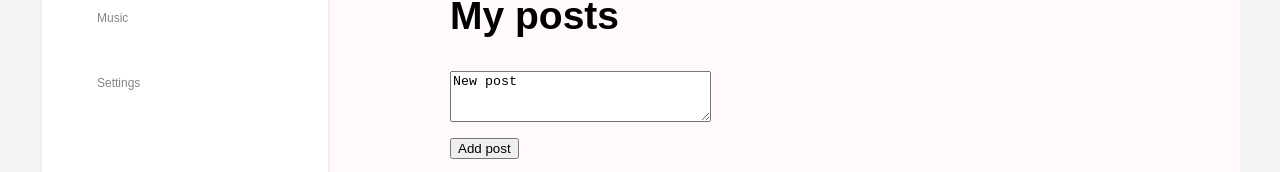
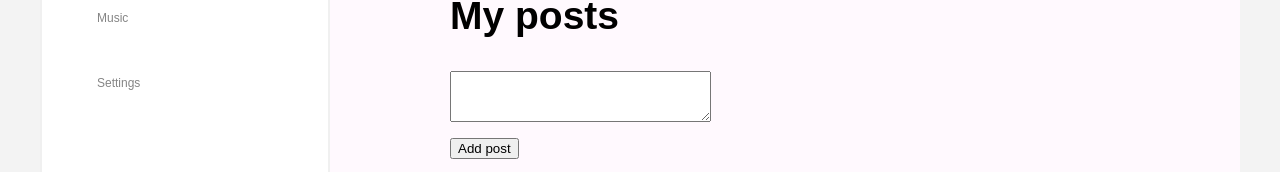
Before and after one commit to Acolapsys/social_net, a React (Create React App) app: page /profile in a window 1280 px wide. Shown: the part 384-556 px from the top of the page. Built offline with nearby package versions, Linux system fonts and the light colour scheme; the HTML template or start-up script is replaced by a standard one.

Commit message:
refactor: add ontainer component

```diff
--- a/src/components/Dialogs/Dialogs.jsx
+++ b/src/components/Dialogs/Dialogs.jsx
@@ -2,22 +2,18 @@ import React, { Component } from "react";
 import styles from "./Dialogs.module.css";
 import DialogItem from "./DialogItem/DialogItem";
 import Message from "./Message/Message";
-import {
-  sendMessageActionCreator,
-  updateNewMessageBodyActionCreator,
-} from "../../redux/reducers/dialogsReducer";
 
 class Dialogs extends Component {
   addMessage = () => {
-    const text = this.props.dialogsPage.newMessageBody;
-    this.props.dispatch(sendMessageActionCreator(text));
+    this.props.addMessage()
   };
   updateMessageBody = (e) => {
     let text = e.target.value;
-    this.props.dispatch(updateNewMessageBodyActionCreator(text));
+    this.props.updateMessageBody(text)
   };
 
   render() {
+    debugger;
     return (
       <div className={styles.dialogs}>
         <h2 className={styles.dialogsTitle}>Dialogs</h2>
--- /dev/null
+++ b/src/components/Dialogs/DialogsContainer.jsx
@@ -0,0 +1,26 @@
+import React, { Component } from "react";
+import {
+  sendMessageActionCreator,
+  updateNewMessageBodyActionCreator,
+} from "../../redux/reducers/dialogsReducer";
+import Dialogs from './Dialogs'
+
+class DialogsContainer extends Component {
+  addMessage = () => {
+    this.props.dispatch(sendMessageActionCreator());
+  };
+  updateMessageBody = (text) => {
+    this.props.dispatch(updateNewMessageBodyActionCreator(text));
+  };
+
+
+  render() {
+    debugger
+
+    return (
+      <Dialogs updateMessageBody={this.updateMessageBody} addMessage={this.addMessage} dialogsPage={this.props.state.dialogsPage}/>
+    );
+  }
+}
+
+export default DialogsContainer;
--- a/src/components/Main/Main.jsx
+++ b/src/components/Main/Main.jsx
@@ -2,7 +2,7 @@ import React, { Component } from "react";
 import Sidebar from "../Sidebar/Sidebar";
 import Profile from "../Profile/Profile";
 import styles from "./Main.module.css";
-import Dialogs from "../Dialogs/Dialogs";
+import DialogsContainer from "../Dialogs/DialogsContainer";
 import News from "../News/News";
 import Music from "../Music/Music";
 import Settings from "../Settings/Settings";
@@ -21,7 +21,7 @@ class Main extends Component {
                   path="/profile"
                   render={() => (
                     <Profile
-                      profilePage={this.props.state.profilePage}
+                      state={this.props.state}
                       dispatch={this.props.dispatch}
                     />
                   )}
@@ -29,8 +29,8 @@ class Main extends Component {
                 <Route
                   path="/dialogs"
                   render={() => (
-                    <Dialogs
-                      dialogsPage={this.props.state.dialogsPage}
+                    <DialogsContainer
+                      state={this.props.state}
                       dispatch={this.props.dispatch}
                     />
                   )}
--- a/src/components/Profile/MyPosts/MyPosts.jsx
+++ b/src/components/Profile/MyPosts/MyPosts.jsx
@@ -1,21 +1,17 @@
 import React, { Component } from "react";
 import styles from "./MyPosts.module.css";
 import Post from "./Post/Post";
-import {addPostActionCreator, updateNewPostTextActionCreator} from "../../../redux/reducers/profileReducer"
+
 
 class MyPosts extends Component {
-  constructor(props) {
-    super(props);
-    this.state = {};
-  }
+
 
 
   addPost = () => {
-    this.props.dispatch(addPostActionCreator());
+    this.props.addPost();
   };
   changePostText = (e) => {
-    let text = e.target.value;
-    this.props.dispatch(updateNewPostTextActionCreator(text));
+    this.props.changePostText(e.target.value);
   };
   render() {
     return (
--- /dev/null
+++ b/src/components/Profile/MyPosts/MyPostsContainer.jsx
@@ -0,0 +1,28 @@
+import React, { Component } from "react";
+import {
+  addPostActionCreator,
+  updateNewPostTextActionCreator,
+} from "../../../redux/reducers/profileReducer";
+import MyPosts from "./MyPosts"
+
+class MyPostsContainer extends Component {
+
+  addPost = () => {
+    this.props.dispatch(addPostActionCreator());
+  };
+  changePostText = (text) => {
+    this.props.dispatch(updateNewPostTextActionCreator(text));
+  };
+  render() {
+    return (
+      <MyPosts
+        changePostText={this.changePostText}
+        addPost={this.addPost}
+        postData={this.props.state.profilePage.postData}
+        newPostText={this.props.state.newPostText}
+      />
+    );
+  }
+}
+
+export default MyPostsContainer;
--- a/src/components/Profile/Profile.jsx
+++ b/src/components/Profile/Profile.jsx
@@ -1,5 +1,5 @@
 import React, { Component } from "react";
-import MyPosts from "./MyPosts/MyPosts";
+import MyPostsContainer from "./MyPosts/MyPostsContainer";
 import styles from "./Profile.module.css";
 import ProfileInfo from "./ProfileInfo/ProfileInfo";
 
@@ -9,9 +9,8 @@ class Profile extends Component {
     return (
       <div className={styles.profile}>
         <ProfileInfo />
-        <MyPosts
-          postData={this.props.profilePage.postData}
-          newPostText={this.props.profilePage.newPostText}
+        <MyPostsContainer
+          state={this.props.state}
           dispatch={this.props.dispatch}
         />
       </div>
```
